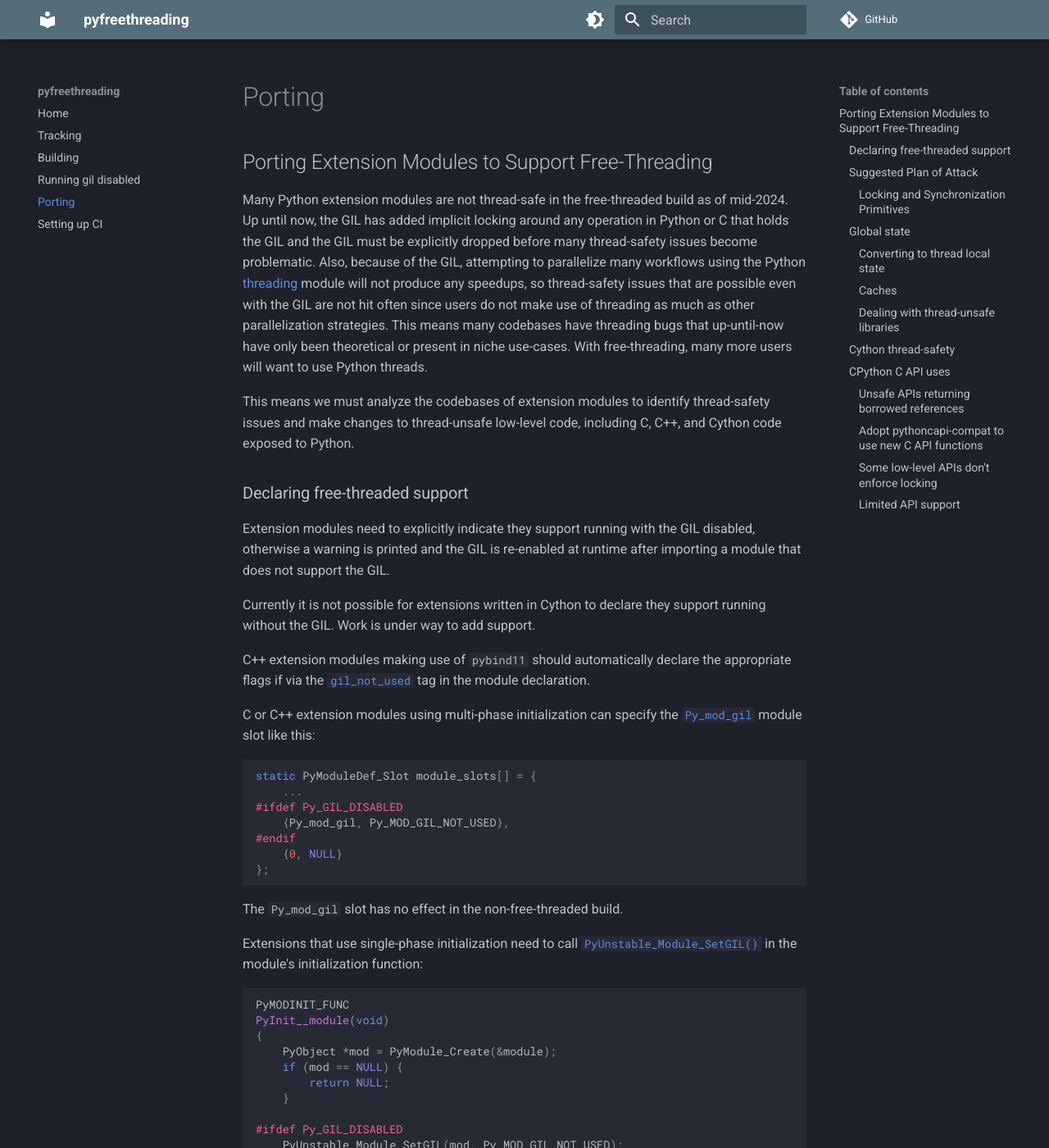
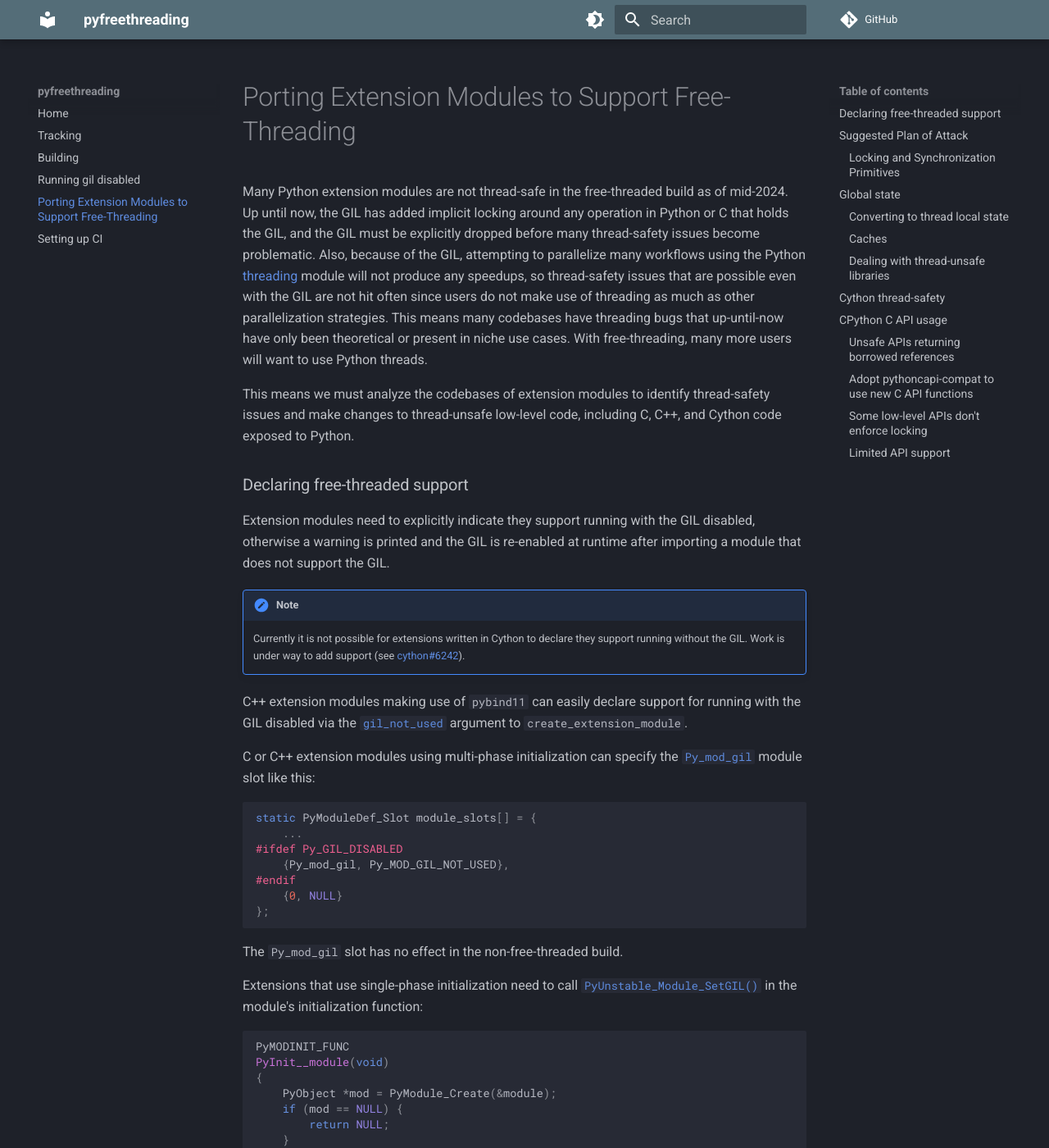
Before and after one commit to Quansight-Labs/free-threaded-compatibility, an MkDocs documentation site: the page built from docs/porting.md, in a window 1280 px wide and 1400 px high. Shown: the whole window at 82% size. Built offline with MkDocs 1.6.1 and Material for MkDocs 9.7.7, drawn with Linux system fonts in a browser that asks for light colours; comment, search, counter and statistics services are not loaded; some of the changed text lies outside the part shown.

Commit message:
Tweaks to the "porting extension modules" page

````diff
--- a/docs/porting.md
+++ b/docs/porting.md
@@ -1,15 +1,15 @@
-## Porting Extension Modules to Support Free-Threading
+# Porting Extension Modules to Support Free-Threading
 
 Many Python extension modules are not thread-safe in the free-threaded build as
 of mid-2024. Up until now, the GIL has added implicit locking around any
-operation in Python or C that holds the GIL and the GIL must be explicitly
+operation in Python or C that holds the GIL, and the GIL must be explicitly
 dropped before many thread-safety issues become problematic. Also, because of
 the GIL, attempting to parallelize many workflows using the Python
 [threading](https://docs.python.org/3/library/threading.html) module will not
 produce any speedups, so thread-safety issues that are possible even with the
 GIL are not hit often since users do not make use of threading as much as other
 parallelization strategies. This means many codebases have threading bugs that
-up-until-now have only been theoretical or present in niche use-cases. With
+up-until-now have only been theoretical or present in niche use cases. With
 free-threading, many more users will want to use Python threads.
 
 This means we must analyze the codebases of extension modules to identify
@@ -22,13 +22,16 @@
 disabled, otherwise a warning is printed and the GIL is re-enabled at runtime
 after importing a module that does not support the GIL.
 
-Currently it is not possible for extensions written in Cython to declare they
-support running without the GIL. Work is under way to add support.
+!!! note
 
-C++ extension modules making use of `pybind11` should automatically declare the
-appropriate flags if via the
+    Currently it is not possible for extensions written in Cython to declare
+    they support running without the GIL. Work is under way to add support
+    (see [cython#6242](https://github.com/cython/cython/pull/6242)).
+
+C++ extension modules making use of `pybind11` can easily declare support for
+running with the GIL disabled via the
 [`gil_not_used`](https://pybind11.readthedocs.io/en/stable/reference.html#_CPPv4N7module_23create_extension_moduleEPKcPKcP10module_def16mod_gil_not_used)
-tag in the module declaration.
+argument to `create_extension_module`.
 
 C or C++ extension modules using multi-phase initialization can specify the
 [`Py_mod_gil`](https://docs.python.org/3.13/c-api/module.html#c.Py_mod_gil)
@@ -71,14 +74,13 @@
 development branch. This will ease the work of libraries that depend on yours
 to also add support for the free-threaded build.
 
-### Suggested Plan of Attack
+
+## Suggested Plan of Attack
 
 Put priority on thread-safety issues surfaced by real-world testing. Run the
-+test suite for your project and fix any failures that occure only with the G
-IL
-+disabled. Some issues may be due to changes in Python 3.13 that are not spec
-ific
-+to the free-threaded build.
+test suite for your project and fix any failures that occure only with the GIL
+disabled. Some issues may be due to changes in Python 3.13 that are not
+specific to the free-threaded build.
 
 Definitely run your existing test suite with the GIL disabled, but unless your
 tests make heavy use of the `threading` module, you will likely not hit many
@@ -96,7 +98,7 @@
 that were impossible before when the GIL is disabled.
 
 Cython code can also be thread-unsafe and exhibit undefined behavior due to
-data races just like any other C or C++ code. However, code operating on python
+data races just like any other C or C++ code. However, code operating on Python
 objects should not exhibit any low-level data races or undefined behavior due
 to Python-level semantics. If you find such a case, it may be a Cython or
 CPython bug and should be reported as such. That said, race conditions are
@@ -142,7 +144,7 @@
 refinement and experimentation by fixing issues that prevent using the library
 at all.
 
-#### Locking and Synchronization Primitives
+### Locking and Synchronization Primitives
 
 If your extension is written in C++, Rust, or another modern language that
 exposes locking primitives in the standard library, you should consider using
@@ -180,7 +182,7 @@
 to declare a thread-local Python object. C and C++ code can also use the
 [`Py_tss
 API`](https://docs.python.org/3/c-api/init.html#thread-specific-storage-tss-api)
-to store thread-local python object references. [PEP
+to store thread-local Python object references. [PEP
 539](https://peps.python.org/pep-0539) has more details about the `Py_tss` API.
 
 Low-level C or C++ code can make use of the
@@ -233,7 +235,7 @@
 thread, so you can initialize static globals safely during module
 initialization.
 
-```
+```c
 static int *cache = NULL;
 
 PyMODINIT_FUNC
@@ -295,7 +297,7 @@
 
 ```
 
-#### Dealing with thread-unsafe libraries
+### Dealing with thread-unsafe libraries
 
 Many C, C++, and Fortran libraries are not written in a thread-safe manner. It
 is still possible to call these libraries from free-threaded Python, but
@@ -351,7 +353,7 @@
 Any other wrapped function needs similar locking around each call into the
 library.
 
-### Cython thread-safety
+## Cython thread-safety
 
 If your extension is written in Cython, you can generally assume that
 "Python-level" code that compiles to CPython C API operations on Python objects
@@ -363,7 +365,7 @@
 thread-unsafe C-level constructs like a global variable is also thread-unsafe
 if the GIL is disabled.
 
-### CPython C API uses
+## CPython C API usage
 
 In the free-threaded build it is possible for the reference count of an object
 to change "underneath" a running thread when it is mutated by another
@@ -388,7 +390,7 @@
 thread-unsafe C or C++ constructs, but it's not possible to do so using the
 CPython C API.
 
-#### Unsafe APIs returning borrowed references
+### Unsafe APIs returning borrowed references
 
 The `PyDict` and `PyList` APIs contain many functions returning borrowed
 references to items in dicts and lists. Since these containers are mutable,
@@ -415,7 +417,7 @@
 unsafe, and maintaining a borrowed reference to an objects that could be exposed
 to another thread is unsafe.
 
-#### Adopt `pythoncapi-compat` to use new C API functions
+### Adopt `pythoncapi-compat` to use new C API functions
 
 Rather than maintaining compatibility shims to use functions added to the C API
 for Python 3.13 like `PyList_GetItemRef` while maintaining compatibility with
@@ -425,14 +427,14 @@
 e.g. a git submodule and included to expose shims for C API functions on older
 versions of Python that do not have implementations.
 
-#### Some low-level APIs don't enforce locking
+### Some low-level APIs don't enforce locking
 
 Some low-level functions like `PyList_SET_ITEM` and `PyTuple_SET_ITEM` do not
 do any internal locking and should only be used to build newly created
 values. Do *not* use them to modify existing containers in the free-threaded
 build.
 
-#### Limited API support
+### Limited API support
 
 The free-threaded build does not support the limited CPython C API. If you
 currently use the limited API you will not be able to use it while shipping
````
Also changed, not shown: other parts of docs/porting.md (+10 -10 lines).
